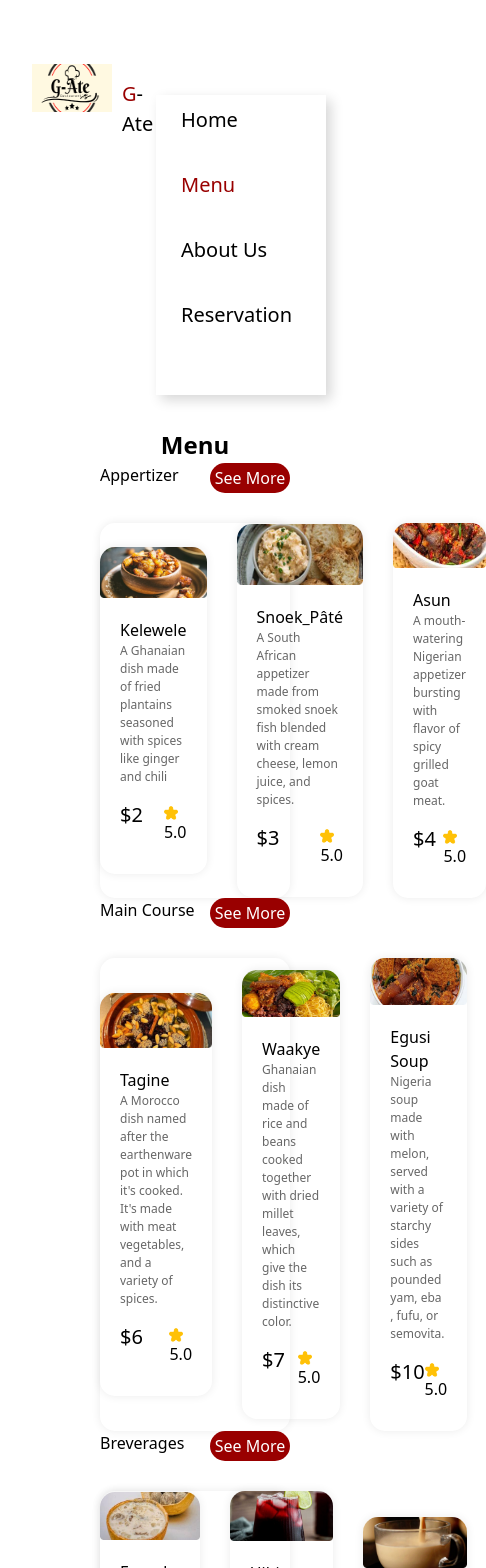
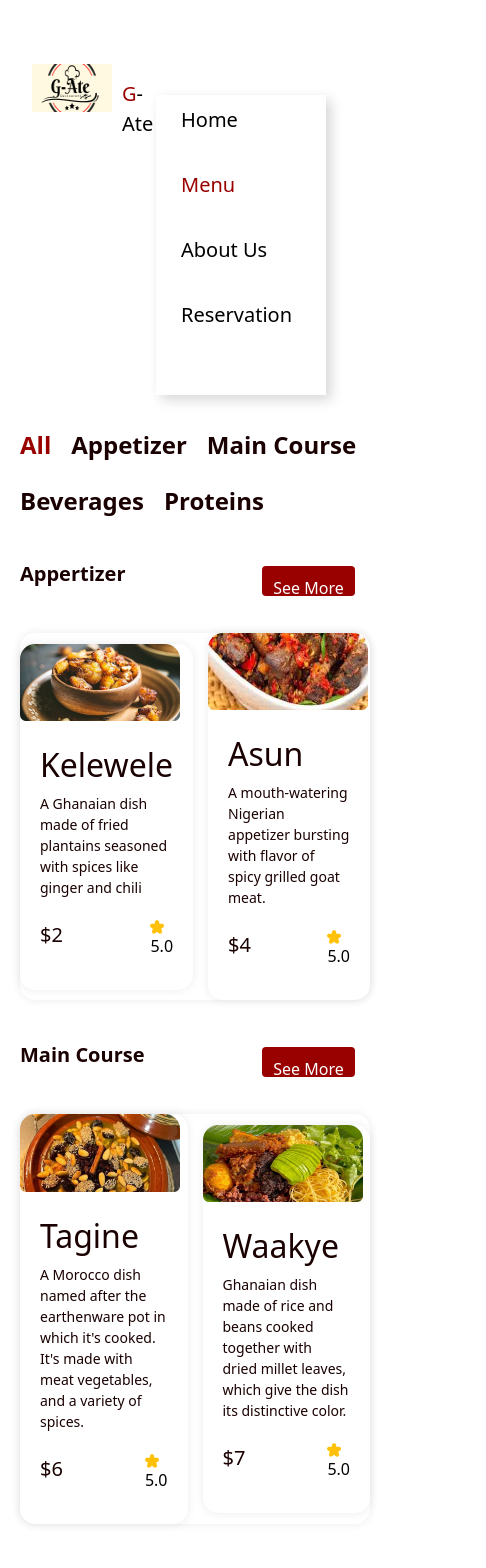
Before and after one commit to ukinebo1/group8-project, a React (Vite) app: page /menu in a window 390 px wide. Shown: the top 1568 px of the page, 486 px wide, since content can reach past the window. Built offline with nearby package versions, Linux system fonts and the light colour scheme.

Commit message:
Created the menu page and its responsiveness

```diff
--- a/src/Components/FoodDisplay/FoodDisplay.css
+++ b/src/Components/FoodDisplay/FoodDisplay.css
@@ -1,10 +1,9 @@
-.food-display{
+.food-display {
     margin-top: 30px;
     margin-left: 100px;
     margin-right: 100px;
-
   }
-.food-item{
+  .food-item {
     width: 100%;
     margin: auto;
     border-radius: 15px;
@@ -13,59 +12,170 @@
     animation: fadeIn 1s;
   }
   @keyframes fadeIn {
-    0%{
+    0% {
       opacity: 0;
     }
-    100%{
+    100% {
       opacity: 1;
     }
   }
-.food-display h2{
-    font-size: max(2vw,24px);
-    font-weight: 600;
+  .food-display h2 {
+    font-size: max(2vw, 24px);
+    font-weight: 700;
+    font-size: 40px;
     text-align: center;
   }
-.cardText{
+  .cardText {
     display: flex;
     justify-content: space-between;
     /* margin: 100px 20px; */
   }
-.food-display-list{
+  .menuCardOne {
+    margin-top: 12px;
+    margin-bottom: 40px;
+    font-weight: 700;
+    font-size: 28px;
+  }
+  .menuCardOne p {
+    color: #1a0000;
+  }
+  .menuCardOne p span {
+    color: #990000;
+  }
+  .menuCardTwo p {
+    font-weight: 700;
+    font-size: 40px;
+    color: #1a0000;
+  }
+  .menuCardTwo button {
+    width: 93px;
+    /* height: Hug (42px)px; */
+    padding: 10px;
+    border-radius: 4px;
+    margin: 7px 0px;
+  }
+  .cardOneResponsiveness {
+    display: none;
+  }
+  .food-display-list {
     display: grid;
     grid-template-columns: 1fr 1fr 1fr;
     margin-top: 30px;
     gap: 30px;
     row-gap: 50px;
   }
-.food-item-image{
+  .food-item-image {
     width: 100%;
     border-radius: 15px 15px 0px 0px;
   }
-.food-item-info{
+  .food-item-info {
     padding: 20px;
-
   }
-.food-item-name-rating{
+  .food-item-info .info_paraOne {
+    font-size: 700;
+    font-size: 32px;
+    color: #1a0000;
+  }
+  .food-item-name-rating {
     display: flex;
     justify-content: space-between;
     align-items: center;
     margin-bottom: 10px;
   }
-.food-item-name-rating p{
+  .food-item-name-rating p {
     font-size: 20px;
     font-weight: 500;
   }
-.food-item-name-rating img{
+  .food-item-name-rating img {
     width: 14px;
     padding-top: 20px;
   }
-.food-item-description{
-    color: #676767;
-    font-size: 12px;
+  .food-item-description {
+    color: #1a0000;
+    font-size: 16px;
+    font-weight: 500;
+    margin-top: 4px;
   }
-.food-item-price{
-    color: #000;
-    font-size: 22px;
+  .food-item-price {
+    color: #1a0000;
+    font-size: 24px;
     font-weight: 700;
-    margin: 10px 0px;
+    margin-top: 22px;
+    margin-bottom: 10px;
   }
+  .last-food-item{
+    /* margin-top: 20px; */
+  }
+
+  /* mobile responsiveness */
+
+  @media screen and (max-width: 450px) {
+    .food-display {
+      margin-left: 20px;
+      margin-right: 20px;
+    }
+    .menuCardOne {
+      font-size: 24px;
+      gap: 20px;
+      /* align-content: space-between; */
+    }
+    /* .food-item{
+    width: 335px;
+  } */
+    .food-item-img-container {
+      width: 160px;
+    }
+    .food-item-img-container img {
+      width: 100%;
+    }
+    .food-display-list {
+      grid-template-columns: 1fr 1fr;
+      gap: 15px;
+      /* margin: 20px; */
+    }
+    .info_paraOne {
+      font-size: 24px;
+    }
+    .food-item-description {
+      font-size: 14px;
+    }
+    #pate {
+      display: none;
+    }
+    .menuCardTwo {
+      /* display: flex;
+      justify-content: space-between; */
+      position: relative;
+    }
+    /* .menuCardTwo button{
+      position: absolute;
+      right: 20px;
+    } */
+    .menuCardTwo {
+      width: 335px;
+      margin-top: 20px;
+      margin-bottom: 12px;
+    }
+    .menuCardTwo p {
+      font-size: 20px;
+    }
+    .cardMenuDiv {
+      margin-top: 40px;
+      margin-bottom: 12px;
+    }
+
+    .food-display h2 {
+      display: none;
+    }
+    .menuCardOne {
+      display: none;
+    }
+    .cardOneResponsiveness {
+      display: flex;
+      flex-direction: column;
+    }
+    .respOne {
+      display: flex;
+      gap: 20px;
+    }
+  }
--- a/src/Components/FoodDisplay/FoodDisplay.jsx
+++ b/src/Components/FoodDisplay/FoodDisplay.jsx
@@ -1,4 +1,3 @@
-import React from "react";
 import "./FoodDisplay.css";
 import asun from "../../assets/Images/Asun.png";
 import rating from "../../assets/Images/rating_starts.png";
@@ -10,15 +9,39 @@ import kelewele from "../../assets/Images/kelewele.png";
 import pate from "../../assets/Images/Snoek_Pâté.png";
 import tagine from "../../assets/Images/tagine.png";
 import wakye from "../../assets/Images/Waakye.png";
+import { useNavigate } from "react-router-dom";
 
 function DisplayMenu() {
+  const navigate = useNavigate();
   return (
     <div>
       <div className="food-display">
         <h2>Menu</h2>
-        <div className="cardText">
+        <div className="cardText menuCardOne">
+          <p>
+            <span>All</span>
+          </p>
+          <p>Appetizer</p>
+          <p>Main Course</p>
+          <p>Beverages</p>
+          <p>Proteins</p>
+        </div>
+        <div className="cardText menuCardOne cardOneResponsiveness">
+          <div className="respOne">
+            <p>
+              <span>All</span>
+            </p>
+            <p>Appetizer</p>
+            <p>Main Course</p>
+          </div>
+          <div className="respOne">
+            <p>Beverages</p>
+            <p>Proteins</p>
+          </div>
+        </div>
+        <div className="cardText menuCardTwo">
           <p>Appertizer</p>
-          <button>See More</button>
+          <button onClick={() => navigate("/more")}>See More</button>
         </div>
         <div>
           <div className="food-item">
@@ -28,8 +51,11 @@ function DisplayMenu() {
                   <img src={kelewele} className="food-item-image" alt="" />
                 </div>
                 <div className="food-item-info">
-                  <p>Kelewele</p>
-                  <p className="food-item-description">A Ghanaian dish made of fried plantains seasoned with spices like ginger and chili</p>
+                  <p className="info_paraOne">Kelewele</p>
+                  <p className="food-item-description">
+                    A Ghanaian dish made of fried plantains seasoned with spices
+                    like ginger and chili
+                  </p>
                   <div className="food-item-name-rating">
                     <p className="food-item-price">$2</p>
                     <span>
@@ -38,13 +64,16 @@ function DisplayMenu() {
                   </div>
                 </div>
               </div>
-              <div className="food-item">
+              <div className="food-item" id="pate">
                 <div className="food-item-img-container">
                   <img src={pate} className="food-item-image" alt="" />
                 </div>
                 <div className="food-item-info">
-                  <p>Snoek_Pâté</p>
-                  <p className="food-item-description">A South African appetizer made from smoked snoek fish blended with cream cheese, lemon juice, and spices.</p>
+                  <p className="info_paraOne">Snoek_Pâté</p>
+                  <p className="food-item-description">
+                    A South African appetizer made from smoked snoek fish
+                    blended with cream cheese, lemon juice, and spices.
+                  </p>
                   <div className="food-item-name-rating">
                     <p className="food-item-price">$3</p>
                     <span>
@@ -58,8 +87,11 @@ function DisplayMenu() {
                   <img src={asun} className="food-item-image" alt="" />
                 </div>
                 <div className="food-item-info">
-                  <p>Asun</p>
-                  <p className="food-item-description">A mouth-watering Nigerian appetizer bursting with flavor of spicy grilled goat meat.</p>
+                  <p className="info_paraOne">Asun</p>
+                  <p className="food-item-description">
+                    A mouth-watering Nigerian appetizer bursting with flavor of
+                    spicy grilled goat meat.
+                  </p>
                   <div className="food-item-name-rating">
                     <p className="food-item-price">$4</p>
                     <span>
@@ -70,9 +102,9 @@ function DisplayMenu() {
               </div>
             </div>
           </div>
-          <div className="cardText">
+          <div className="cardText menuCardTwo cardMenuDiv">
             <p>Main Course</p>
-            <button>See More</button>
+            <button onClick={() => navigate("/more")}>See More</button>
           </div>
           <div className="food-item">
             <div className="food-display-list">
@@ -81,8 +113,12 @@ function DisplayMenu() {
                   <img src={tagine} className="food-item-image" alt="" />
                 </div>
                 <div className="food-item-info">
-                  <p>Tagine</p>
-                  <p className="food-item-description">A Morocco  dish named after the earthenware pot in which it's cooked. It's made with meat  vegetables, and a variety of spices.</p>
+                  <p className="info_paraOne">Tagine</p>
+                  <p className="food-item-description">
+                    A Morocco dish named after the earthenware pot in which it's
+                    cooked. It's made with meat vegetables, and a variety of
+                    spices.
+                  </p>
                   <div className="food-item-name-rating">
                     <p className="food-item-price">$6</p>
                     <span>
@@ -96,8 +132,12 @@ function DisplayMenu() {
                   <img src={wakye} className="food-item-image" alt="" />
                 </div>
                 <div className="food-item-info">
-                  <p>Waakye</p>
-                  <p className="food-item-description">Ghanaian dish made  of  rice and beans cooked together with dried millet leaves, which give the dish its distinctive color.</p>
+                  <p className="info_paraOne">Waakye</p>
+                  <p className="food-item-description">
+                    Ghanaian dish made of rice and beans cooked together with
+                    dried millet leaves, which give the dish its distinctive
+                    color.
+                  </p>
                   <div className="food-item-name-rating">
                     <p className="food-item-price">$7</p>
                     <span>
@@ -106,13 +146,16 @@ function DisplayMenu() {
                   </div>
                 </div>
               </div>
-              <div className="food-item">
+              <div className="food-item" id="pate">
                 <div className="food-item-img-container">
                   <img src={egusi} className="food-item-image" alt="" />
                 </div>
                 <div className="food-item-info">
-                  <p>Egusi Soup</p>
-                  <p className="food-item-description">Nigeria soup made with melon, served with a variety of starchy sides such as pounded yam, eba , fufu, or semovita.</p>
+                  <p className="info_paraOne">Egusi Soup</p>
+                  <p className="food-item-description">
+                    Nigeria soup made with melon, served with a variety of
+                    starchy sides such as pounded yam, eba , fufu, or semovita.
+                  </p>
                   <div className="food-item-name-rating">
                     <p className="food-item-price">$10</p>
                     <span>
@@ -123,19 +166,22 @@ function DisplayMenu() {
               </div>
             </div>
           </div>
-          <div className="cardText">
+          <div className="cardText menuCardTwo cardMenuDiv">
             <p>Breverages</p>
-            <button>See More</button>
+            <button onClick={() => navigate("/more")}>See More</button>
           </div>
-          <div className="food-item">
+          <div className="food-item last-food-item">
             <div className="food-display-list">
               <div className="food-item">
                 <div className="food-item-img-container">
                   <img src={fura} className="food-item-image" alt="" />
                 </div>
                 <div className="food-item-info">
-                  <p>Fura da Nono</p>
-                  <p className="food-item-description">A traditional Northern Nigerian drink made from fermented milk (nono) mixed with ground millet (fura). Its served cold</p>
+                  <p className="info_paraOne">Fura da Nono</p>
+                  <p className="food-item-description">
+                    A traditional Northern Nigerian drink made from fermented
+                    milk (nono) mixed with ground millet (fura). Its served cold
+                  </p>
                   <div className="food-item-name-rating">
                     <p className="food-item-price">$2</p>
                     <span>
@@ -149,8 +195,12 @@ function DisplayMenu() {
                   <img src={hibiscus} className="food-item-image" alt="" />
                 </div>
                 <div className="food-item-info">
-                  <p>Hibiscus Tea</p>
-                  <p className="food-item-description">Made from dried hibiscus petals, that is refreshing and slightly tart, sweetened with sugar and flavored with ginger, pineapple, or cloves.</p>
+                  <p className="info_paraOne">Hibiscus Tea</p>
+                  <p className="food-item-description">
+                    Made from dried hibiscus petals, that is refreshing and
+                    slightly tart, sweetened with sugar and flavored with
+                    ginger, pineapple, or cloves.
+                  </p>
                   <div className="food-item-name-rating">
                     <p className="food-item-price">$3</p>
                     <span>
@@ -159,13 +209,17 @@ function DisplayMenu() {
                   </div>
                 </div>
               </div>
-              <div className="food-item">
+              <div className="food-item" id="pate">
                 <div className="food-item-img-container">
                   <img src={baobab} className="food-item-image" alt="" />
                 </div>
                 <div className="food-item-info">
-                  <p>Baobab Juice</p>
-                  <p className="food-item-description">Made from the fruit of the baobab tree, this juice is rich in vitamin C and has a tangy, citrus-like flavor. It’s often mixed with water and sweetened.</p>
+                  <p className="info_paraOne">Baobab Juice</p>
+                  <p className="food-item-description">
+                    Made from the fruit of the baobab tree, this juice is rich
+                    in vitamin C and has a tangy, citrus-like flavor. It’s often
+                    mixed with water and sweetened.
+                  </p>
                   <div className="food-item-name-rating">
                     <p className="food-item-price">$3</p>
                     <span>
@@ -178,7 +232,7 @@ function DisplayMenu() {
           </div>
         </div>
       </div>
-      {/* <img src={asun} alt="" /> */}
+
     </div>
   );
 }
--- a/src/Components/Form/Form.css
+++ b/src/Components/Form/Form.css
@@ -7,9 +7,9 @@
   }
   .formDetails {
     width: 362px;
-    height: 582px;
+    /* height: 252px; */
     margin-top: 60px;
-    margin-bottom: 121px;
+    /* margin-bottom: 121px; */
     /* top: 152px;
     left: 469px;
     gap: 0px;
@@ -84,5 +84,6 @@
           border-radius: 24px;
           height: 48px;
           width: 180px;
+          margin-bottom: 10px;
       }
   }
```
Lines whose indentation alone changed are shown as unchanged.
